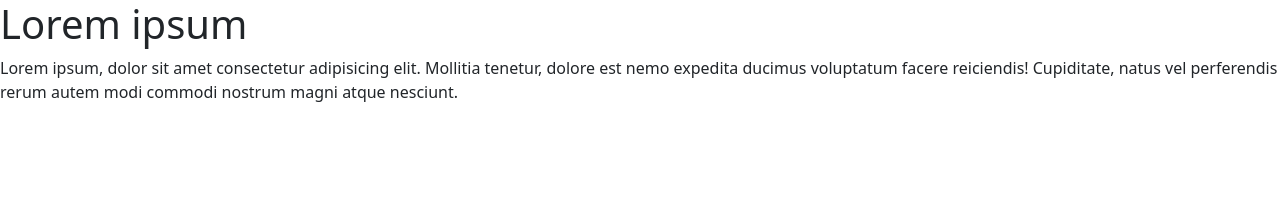
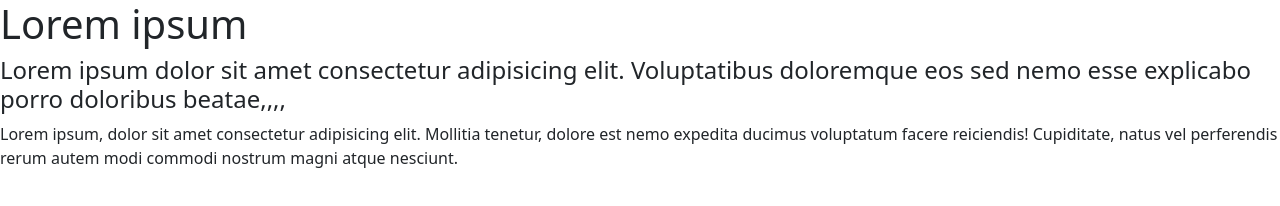
Before and after one commit to romicalleja/GRUPAL5, a plain HTML site: page index.html in a window 1280 px wide. Drawn offline with nearby package versions, Linux system fonts and the light colour scheme.

Commit message:
Update index.html

```diff
--- a/index.html
+++ b/index.html
@@ -12,6 +12,7 @@
 <body>
 
 <h1>Lorem ipsum</h1>
+<h4>Lorem ipsum dolor sit amet consectetur adipisicing elit. Voluptatibus doloremque eos sed nemo esse explicabo porro doloribus beatae,,,,</h4>
 <p>Lorem ipsum, dolor sit amet consectetur adipisicing elit. Mollitia tenetur, dolore est nemo expedita ducimus voluptatum facere reiciendis! Cupiditate, natus vel perferendis rerum autem modi commodi nostrum magni atque nesciunt.</p>
 <script src="https://cdn.jsdelivr.net/npm/bootstrap@5.2.2/dist/js/bootstrap.bundle.min.js" integrity="sha384-OERcA2EqjJCMA+/3y+gxIOqMEjwtxJY7qPCqsdltbNJuaOe923+mo//f6V8Qbsw3" crossorigin="anonymous"></script>
 <script src="https://cdn.jsdelivr.net/npm/@popperjs/core@2.11.6/dist/umd/popper.min.js" integrity="sha384-oBqDVmMz9ATKxIep9tiCxS/Z9fNfEXiDAYTujMAeBAsjFuCZSmKbSSUnQlmh/jp3" crossorigin="anonymous"></script>
```
